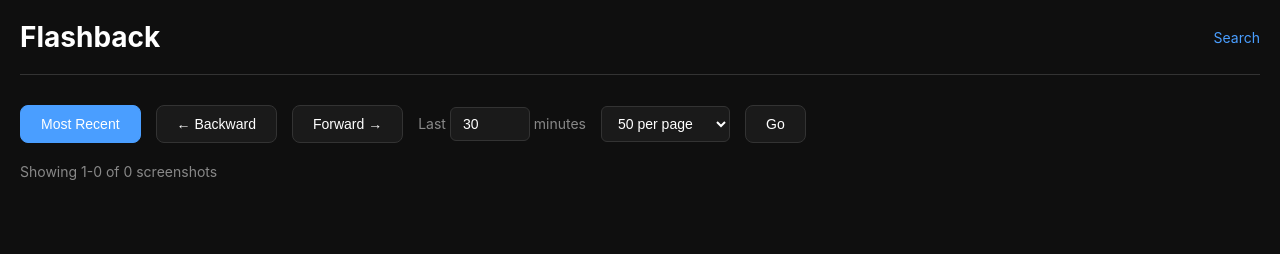
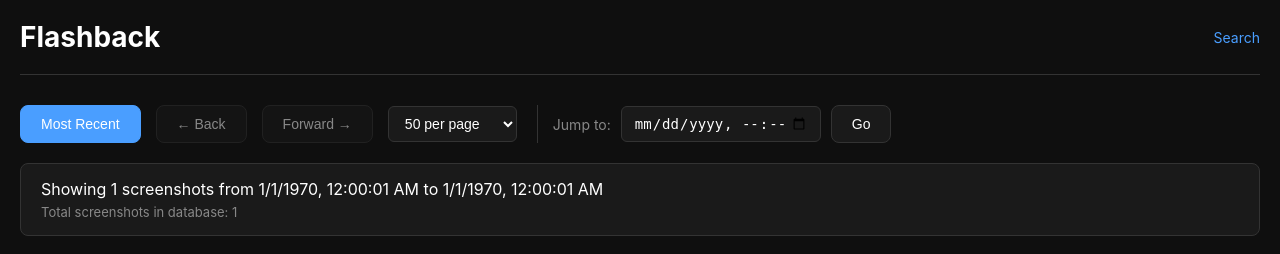
Before and after one commit to James4Ever0/flashback-screenshots, a FastAPI app: page /timeline in a window 1280 px wide. Shown: the top 254 px of the page. Run offline with FastAPI, Linux system fonts and the light colour scheme; tables that the repository leaves empty hold one stand-in row (values such as "Sample post"); data that the repository does not hold is empty.

Commit message:
modify timeline

```diff
--- a/flashback/api/routes/screenshots.py
+++ b/flashback/api/routes/screenshots.py
@@ -97,6 +97,97 @@
         "offset": offset,
         "limit": limit,
         "results": [_record_to_dict(r) for r in results],
+    }
+
+
+@router.get("/screenshots/timeline")
+async def list_screenshots_timeline(
+    request: Request,
+    before_time: Optional[float] = Query(None, description="Get screenshots before this timestamp"),
+    around_time: Optional[float] = Query(None, description="Get screenshots around this timestamp"),
+    window_title: Optional[str] = None,
+    limit: int = Query(50, ge=1, le=100),
+) -> Dict[str, Any]:
+    """List screenshots ordered by time (most recent first) for timeline browsing.
+
+    Args:
+        before_time: If provided, get screenshots before this timestamp (for pagination)
+        around_time: If provided, get screenshots centered around this timestamp
+        window_title: Optional filter by window title
+        limit: Number of screenshots to return
+    """
+    db: Database = request.app.state.db
+
+    if around_time:
+        # Get screenshots centered around a specific time
+        records = db.get_screenshots_around_time(around_time, count=limit)
+        # Get total count for reference
+        total = db.count_screenshots_after()
+        # Determine the time range displayed
+        if records:
+            time_from = min(r.timestamp for r in records)
+            time_to = max(r.timestamp for r in records)
+        else:
+            time_from = time_to = around_time
+    elif before_time:
+        # Get screenshots before a specific time (pagination)
+        records = db.get_screenshots_ordered(before_time=before_time, limit=limit)
+        total = db.count_screenshots_after()
+        if records:
+            time_from = min(r.timestamp for r in records)
+            time_to = max(r.timestamp for r in records)
+        else:
+            time_from = time_to = before_time
+    else:
+        # Get most recent screenshots
+        records = db.get_screenshots_ordered(limit=limit)
+        total = db.count_screenshots_after()
+        if records:
+            time_from = min(r.timestamp for r in records)
+            time_to = max(r.timestamp for r in records)
+        else:
+            time_from = time_to = None
+
+    # Apply window title filter if provided
+    if window_title:
+        records = [r for r in records if r.window_title and window_title.lower() in r.window_title.lower()]
+
+    # Get oldest timestamp for reference
+    oldest_ts = db.get_oldest_timestamp()
+
+    return {
+        "total": total,
+        "limit": limit,
+        "time_from": time_from,
+        "time_to": time_to,
+        "oldest_timestamp": oldest_ts,
+        "results": [_record_to_dict(r) for r in records],
+    }
+
+
+@router.get("/screenshots/timeline/jump")
+async def jump_to_time(
+    request: Request,
+    time: float = Query(..., description="Target timestamp to jump to"),
+    count: int = Query(50, ge=1, le=100),
+) -> Dict[str, Any]:
+    """Jump to a specific time point and get nearby screenshots."""
+    db: Database = request.app.state.db
+
+    records = db.get_screenshots_around_time(time, count=count)
+
+    if not records:
+        raise HTTPException(status_code=404, detail="No screenshots found near the specified time")
+
+    time_from = min(r.timestamp for r in records)
+    time_to = max(r.timestamp for r in records)
+
+    return {
+        "jump_time": time,
+        "count": len(records),
+        "time_from": time_from,
+        "time_to": time_to,
+        "results": [_record_to_dict(r) for r in records],
     }
 
 @router.get("/screenshots/now")
--- a/flashback/web/templates/timeline.html
+++ b/flashback/web/templates/timeline.html
@@ -57,18 +57,28 @@
         .timeline-controls button.primary:hover {
             background: #3a8eef;
         }
+        .timeline-controls button:disabled {
+            opacity: 0.5;
+            cursor: not-allowed;
+        }
         .timeline-controls label {
             color: #888;
             font-size: 14px;
         }
+        .timeline-controls input[type="datetime-local"],
         .timeline-controls input[type="number"] {
-            width: 80px;
             padding: 8px 12px;
             background: #1a1a1a;
             border: 1px solid #333;
             border-radius: 6px;
             color: #fff;
             font-size: 14px;
+        }
+        .timeline-controls input[type="datetime-local"] {
+            width: 200px;
+        }
+        .timeline-controls input[type="number"] {
+            width: 80px;
         }
         .timeline-controls select {
             padding: 8px 12px;
@@ -78,10 +88,21 @@
             color: #fff;
             font-size: 14px;
         }
-        .timeline-info {
+        .time-range-info {
+            background: #1a1a1a;
+            border: 1px solid #333;
+            border-radius: 8px;
+            padding: 15px 20px;
+            margin-bottom: 20px;
+        }
+        .time-range-info .main {
+            color: #fff;
+            font-size: 16px;
+            margin-bottom: 5px;
+        }
+        .time-range-info .sub {
             color: #888;
-            font-size: 14px;
-            margin-bottom: 15px;
+            font-size: 13px;
         }
         .screenshot-grid {
             display: grid;
@@ -165,6 +186,14 @@
             padding: 40px;
             color: #4a9eff;
         }
+        .jump-controls {
+            display: flex;
+            gap: 10px;
+            align-items: center;
+            border-left: 1px solid #333;
+            padding-left: 15px;
+            margin-left: 5px;
+        }
     </style>
 </head>
 <body>
@@ -178,23 +207,27 @@
 
         <div class="timeline-controls">
             <button class="primary" onclick="loadRecent()">Most Recent</button>
-            <button onclick="moveBackward()">&larr; Backward</button>
-            <button onclick="moveForward()">Forward &rarr;</button>
-            <label>
-                Last
-                <input type="number" id="minutesInput" value="30" min="1" max="1440">
-                minutes
-            </label>
-            <select id="pageSize">
+            <button onclick="goBackPage()" id="backBtn">&larr; Back</button>
+            <button onclick="goForwardPage()" id="forwardBtn" disabled>Forward &rarr;</button>
+            <select id="pageSize" onchange="changePageSize()">
                 <option value="20">20 per page</option>
                 <option value="50" selected>50 per page</option>
                 <option value="100">100 per page</option>
             </select>
-            <button onclick="loadMinutes()">Go</button>
+            <div class="jump-controls">
+                <label>Jump to:</label>
+                <input type="datetime-local" id="jumpTime">
+                <button onclick="jumpToTime()">Go</button>
+            </div>
         </div>
 
-        <div class="timeline-info" id="timelineInfo"></div>
+        <div class="time-range-info" id="timeRangeInfo" style="display: none;">
+            <div class="main" id="timeRangeMain"></div>
+            <div class="sub" id="timeRangeSub"></div>
+        </div>
+
         <div class="screenshot-grid" id="screenshotGrid"></div>
+
         <div class="pagination" id="pagination"></div>
     </div>
 
@@ -202,11 +235,12 @@
         const API_BASE = '/api/v1';
 
         // State
-        let currentOffset = 0;
         let currentLimit = 50;
-        let currentFromTime = null;
-        let currentToTime = null;
-        let totalResults = 0;
+        let currentResults = [];  // Store current results for pagination
+        let oldestTimestamp = null;  // Track oldest screenshot in DB
+        let viewMode = 'recent';  // 'recent', 'before', 'around'
+        let currentBeforeTime = null;  // For pagination backwards
+        let currentAroundTime = null;  // For jump mode
 
         // HTML escape function to prevent XSS
         function escapeHtml(text) {
@@ -217,8 +251,15 @@
             return div.innerHTML;
         }
 
-        // Format date for datetime-local input
-        function formatDateTimeLocal(date) {
+        // Format timestamp for display
+        function formatDateTime(timestamp) {
+            if (!timestamp) return '-';
+            return new Date(timestamp * 1000).toLocaleString();
+        }
+
+        // Format datetime-local input value
+        function formatDateTimeLocal(timestamp) {
+            const date = new Date(timestamp * 1000);
             const pad = n => n.toString().padStart(2, '0');
             return `${date.getFullYear()}-${pad(date.getMonth() + 1)}-${pad(date.getDate())}T${pad(date.getHours())}:${pad(date.getMinutes())}`;
         }
@@ -229,30 +270,31 @@
             return new Date(str).getTime() / 1000;
         }
 
-        async function loadScreenshots() {
+        async function loadScreenshots(params = {}) {
             const grid = document.getElementById('screenshotGrid');
             grid.innerHTML = '<div class="loading">Loading...</div>';
 
-            const params = new URLSearchParams({
-                limit: currentLimit.toString(),
-                offset: currentOffset.toString()
+            const queryParams = new URLSearchParams({
+                limit: currentLimit.toString()
             });
 
-            if (currentFromTime) {
-                params.append('from', formatDateTimeLocal(new Date(currentFromTime * 1000)));
+            if (params.before_time) {
+                queryParams.append('before_time', params.before_time);
             }
-            if (currentToTime) {
-                params.append('to', formatDateTimeLocal(new Date(currentToTime * 1000)));
+            if (params.around_time) {
+                queryParams.append('around_time', params.around_time);
             }
 
             try {
-                const res = await fetch(`${API_BASE}/screenshots?${params}`);
+                const res = await fetch(`${API_BASE}/screenshots/timeline?${queryParams}`);
                 const data = await res.json();
 
-                totalResults = data.total;
-                renderScreenshots(data.results);
-                renderPagination();
-                renderInfo();
+                currentResults = data.results || [];
+                oldestTimestamp = data.oldest_timestamp;
+
+                renderScreenshots(currentResults);
+                updatePaginationState();
+                renderTimeRangeInfo(data);
             } catch (e) {
                 grid.innerHTML = `<div class="no-results">Error: ${escapeHtml(e.message)}</div>`;
             }
@@ -266,7 +308,10 @@
                 return;
             }
 
-            grid.innerHTML = results.map(r => `
+            // Sort by timestamp descending (most recent first)
+            const sorted = [...results].sort((a, b) => b.timestamp - a.timestamp);
+
+            grid.innerHTML = sorted.map(r => `
                 <div class="screenshot-card" onclick="window.location.href='/screenshot/${r.id}'">
                     <img src="${escapeHtml(r.screenshot_url)}" loading="lazy" alt="Screenshot">
                     <div class="screenshot-info">
@@ -278,94 +323,126 @@
             `).join('');
         }
 
-        function renderPagination() {
-            const pagination = document.getElementById('pagination');
-            const hasPrev = currentOffset > 0;
-            const hasNext = currentOffset + currentLimit < totalResults;
+        function renderTimeRangeInfo(data) {
+            const infoBox = document.getElementById('timeRangeInfo');
+            const mainText = document.getElementById('timeRangeMain');
+            const subText = document.getElementById('timeRangeSub');
 
-            pagination.innerHTML = `
-                <button onclick="prevPage()" ${hasPrev ? '' : 'disabled'}>&larr; Previous</button>
-                <button onclick="nextPage()" ${hasNext ? '' : 'disabled'}>Next &rarr;</button>
-            `;
+            if (!currentResults || currentResults.length === 0) {
+                infoBox.style.display = 'none';
+                return;
+            }
+
+            infoBox.style.display = 'block';
+
+            const timeFrom = formatDateTime(data.time_from);
+            const timeTo = formatDateTime(data.time_to);
+            const count = currentResults.length;
+            const total = data.total;
+
+            mainText.textContent = `Showing ${count} screenshots from ${timeFrom} to ${timeTo}`;
+            subText.textContent = `Total screenshots in database: ${total}`;
         }
 
-        function renderInfo() {
-            const info = document.getElementById('timelineInfo');
-            const startNum = currentOffset + 1;
-            const endNum = Math.min(currentOffset + currentLimit, totalResults);
+        function updatePaginationState() {
+            const backBtn = document.getElementById('backBtn');
+            const forwardBtn = document.getElementById('forwardBtn');
 
-            let timeRange = '';
-            if (currentFromTime && currentToTime) {
-                const from = new Date(currentFromTime * 1000).toLocaleString();
-                const to = new Date(currentToTime * 1000).toLocaleString();
-                timeRange = ` (${from} - ${to})`;
+            // Can go back if we have results and the oldest result is newer than the oldest in DB
+            if (currentResults.length > 0) {
+                const oldestShown = Math.min(...currentResults.map(r => r.timestamp));
+                backBtn.disabled = oldestShown <= (oldestTimestamp || 0);
+            } else {
+                backBtn.disabled = true;
             }
 
-            info.textContent = `Showing ${startNum}-${endNum} of ${totalResults} screenshots${timeRange}`;
+            // Can go forward if we're not at the most recent
+            forwardBtn.disabled = viewMode === 'recent';
+        }
+
+        function goBackPage() {
+            if (!currentResults || currentResults.length === 0) return;
+
+            // Get the oldest timestamp from current results
+            const oldestShown = Math.min(...currentResults.map(r => r.timestamp));
+
+            viewMode = 'before';
+            currentBeforeTime = oldestShown;
+            currentAroundTime = null;
+
+            loadScreenshots({ before_time: oldestShown });
+        }
+
+        function goForwardPage() {
+            if (!currentResults || currentResults.length === 0) return;
+
+            if (viewMode === 'recent') {
+                return; // Already at most recent
+            }
+
+            // Get the newest timestamp from current results
+            const newestShown = Math.max(...currentResults.map(r => r.timestamp));
+
+            // Load screenshots before a time in the future (which gives us the next batch)
+            // Actually, we need to think about this differently
+            // "Forward" means towards more recent screenshots
+            // So we need to load with a before_time that's newer than current
+
+            // For simplicity, let's just reload from recent if we're close to now
+            const now = Date.now() / 1000;
+            if (now - newestShown < 3600) { // Less than 1 hour from now
+                loadRecent();
+                return;
+            }
+
+            // Otherwise, jump forward by roughly the time span of current results
+            const oldestShown = Math.min(...currentResults.map(r => r.timestamp));
+            const span = newestShown - oldestShown;
+            const targetTime = newestShown + span;
+
+            loadScreenshots({ around_time: targetTime });
         }
 
         function loadRecent() {
-            currentOffset = 0;
-            currentFromTime = null;
-            currentToTime = null;
-            loadScreenshots();
+            viewMode = 'recent';
+            currentBeforeTime = null;
+            currentAroundTime = null;
+            loadScreenshots({});
         }
 
-        function loadMinutes() {
-            const minutes = parseInt(document.getElementById('minutesInput').value) || 30;
-            const now = Date.now() / 1000;
-            currentFromTime = now - (minutes * 60);
-            currentToTime = now;
-            currentOffset = 0;
-            loadScreenshots();
+        function jumpToTime() {
+            const jumpTimeStr = document.getElementById('jumpTime').value;
+            if (!jumpTimeStr) {
+                alert('Please select a time to jump to');
+                return;
+            }
+
+            const jumpTimestamp = parseDateTimeLocal(jumpTimeStr);
+            if (!jumpTimestamp) {
+                alert('Invalid time format');
+                return;
+            }
+
+            viewMode = 'around';
+            currentAroundTime = jumpTimestamp;
+            currentBeforeTime = null;
+
+            loadScreenshots({ around_time: jumpTimestamp });
         }
 
-        function moveBackward() {
-            // Move time window backward by the current time range
-            if (!currentFromTime || !currentToTime) {
-                // If no time range set, load last 30 minutes
-                loadMinutes();
-                return;
-            }
-            const range = currentToTime - currentFromTime;
-            currentToTime = currentFromTime;
-            currentFromTime = currentFromTime - range;
-            currentOffset = 0;
-            loadScreenshots();
-        }
-
-        function moveForward() {
-            if (!currentFromTime || !currentToTime) {
+        function changePageSize() {
+            currentLimit = parseInt(document.getElementById('pageSize').value);
+            // Reload with new limit
+            if (viewMode === 'recent') {
                 loadRecent();
-                return;
-            }
-            const range = currentToTime - currentFromTime;
-            const now = Date.now() / 1000;
-
-            currentFromTime = currentToTime;
-            currentToTime = Math.min(currentToTime + range, now);
-            currentOffset = 0;
-            loadScreenshots();
-        }
-
-        function prevPage() {
-            currentOffset = Math.max(0, currentOffset - currentLimit);
-            loadScreenshots();
-        }
-
-        function nextPage() {
-            if (currentOffset + currentLimit < totalResults) {
-                currentOffset += currentLimit;
-                loadScreenshots();
+            } else if (viewMode === 'before' && currentBeforeTime) {
+                loadScreenshots({ before_time: currentBeforeTime });
+            } else if (viewMode === 'around' && currentAroundTime) {
+                loadScreenshots({ around_time: currentAroundTime });
+            } else {
+                loadRecent();
             }
         }
-
-        // Update limit when page size changes
-        document.getElementById('pageSize').addEventListener('change', (e) => {
-            currentLimit = parseInt(e.target.value);
-            currentOffset = 0;
-            loadScreenshots();
-        });
 
         // Load recent screenshots on page load
         loadRecent();
```
Also changed, not shown: flashback/core/database.py (+112 -3 lines).
